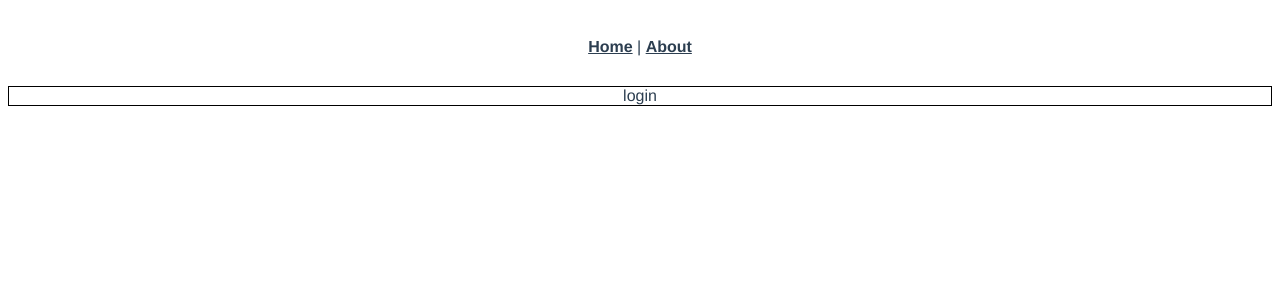
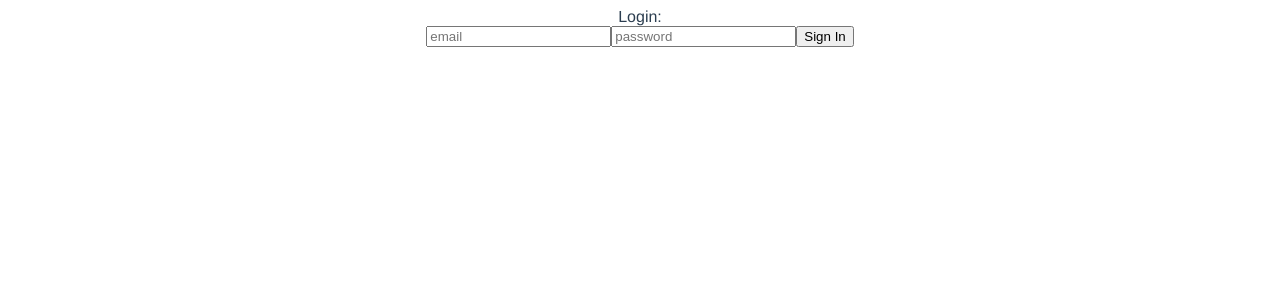
Before and after one commit to DimaBeley/apikoTest, a Vue app: page /login in a window 1280 px wide. Shown: the top 300 px of the page. Built offline with nearby package versions, Linux system fonts and the light colour scheme.

Commit message:
add scss, add login components

```diff
--- a/package.json
+++ b/package.json
@@ -23,7 +23,7 @@
     "eslint": "^6.7.2",
     "eslint-plugin-vue": "^6.2.2",
     "sass": "^1.32.6",
-    "sass-loader": "^11.0.1",
+    "sass-loader": "^10.1.1",
     "vue-template-compiler": "^2.6.11"
   },
   "eslintConfig": {
--- a/src/App.vue
+++ b/src/App.vue
@@ -1,13 +1,8 @@
 <template>
   <div id="app">
-    <div id="nav">
-      <router-link to="/">Home</router-link> |
-      <router-link to="/about">About</router-link>
-    </div>
-    <router-view/>
+    <router-view></router-view>
   </div>
 </template>
-
 <style>
 #app {
   font-family: Avenir, Helvetica, Arial, sans-serif;
@@ -16,17 +11,4 @@
   text-align: center;
   color: #2c3e50;
 }
-
-#nav {
-  padding: 30px;
-}
-
-#nav a {
-  font-weight: bold;
-  color: #2c3e50;
-}
-
-#nav a.router-link-exact-active {
-  color: #42b983;
-}
 </style>
--- a/src/components/HelloWorld.vue
+++ /dev/null
@@ -1,60 +0,0 @@
-<template>
-  <div class="hello">
-    <h1>{{ msg }}</h1>
-    <p>
-      For a guide and recipes on how to configure / customize this project,<br>
-      check out the
-      <a href="https://cli.vuejs.org" target="_blank" rel="noopener">vue-cli documentation</a>.
-    </p>
-    <h3>Installed CLI Plugins</h3>
-    <ul>
-      <li><a href="https://github.com/vuejs/vue-cli/tree/dev/packages/%40vue/cli-plugin-babel" target="_blank" rel="noopener">babel</a></li>
-      <li><a href="https://github.com/vuejs/vue-cli/tree/dev/packages/%40vue/cli-plugin-router" target="_blank" rel="noopener">router</a></li>
-      <li><a href="https://github.com/vuejs/vue-cli/tree/dev/packages/%40vue/cli-plugin-vuex" target="_blank" rel="noopener">vuex</a></li>
-      <li><a href="https://github.com/vuejs/vue-cli/tree/dev/packages/%40vue/cli-plugin-eslint" target="_blank" rel="noopener">eslint</a></li>
-    </ul>
-    <h3>Essential Links</h3>
-    <ul>
-      <li><a href="https://vuejs.org" target="_blank" rel="noopener">Core Docs</a></li>
-      <li><a href="https://forum.vuejs.org" target="_blank" rel="noopener">Forum</a></li>
-      <li><a href="https://chat.vuejs.org" target="_blank" rel="noopener">Community Chat</a></li>
-      <li><a href="https://twitter.com/vuejs" target="_blank" rel="noopener">Twitter</a></li>
-      <li><a href="https://news.vuejs.org" target="_blank" rel="noopener">News</a></li>
-    </ul>
-    <h3>Ecosystem</h3>
-    <ul>
-      <li><a href="https://router.vuejs.org" target="_blank" rel="noopener">vue-router</a></li>
-      <li><a href="https://vuex.vuejs.org" target="_blank" rel="noopener">vuex</a></li>
-      <li><a href="https://github.com/vuejs/vue-devtools#vue-devtools" target="_blank" rel="noopener">vue-devtools</a></li>
-      <li><a href="https://vue-loader.vuejs.org" target="_blank" rel="noopener">vue-loader</a></li>
-      <li><a href="https://github.com/vuejs/awesome-vue" target="_blank" rel="noopener">awesome-vue</a></li>
-    </ul>
-  </div>
-</template>
-
-<script>
-export default {
-  name: 'HelloWorld',
-  props: {
-    msg: String
-  }
-}
-</script>
-
-<!-- Add "scoped" attribute to limit CSS to this component only -->
-<style scoped>
-h3 {
-  margin: 40px 0 0;
-}
-ul {
-  list-style-type: none;
-  padding: 0;
-}
-li {
-  display: inline-block;
-  margin: 0 10px;
-}
-a {
-  color: #42b983;
-}
-</style>
--- /dev/null
+++ b/src/components/Login/RegistrationForm.vue
@@ -0,0 +1,36 @@
+<template>
+  <div>
+    Registration:
+    <input type="email" placeholder="email" v-model="email">
+    <input type="password" placeholder="password" v-model="password">
+    <button type="submit" @click.prevent="submit">register</button>
+    <router-link class="link" to="/"> Main </router-link>
+  </div>
+</template>
+
+<script>
+export default {
+  data: () => {
+    return {
+      email: '',
+      password: ''
+    }
+  },
+  name: "RegistrationForm",
+  methods: {
+    submit: function() {
+      console.log('data to registration:', `EMAIL - ${this.email} PASSWORD - ${this.password}`)
+    }
+  }
+}
+</script>
+
+<style lang="scss">
+.link {
+  text-decoration: none;
+  color: black;
+  &:hover {
+    text-decoration: underline;
+  }
+}
+</style>
--- /dev/null
+++ b/src/components/Login/SignInForm.vue
@@ -0,0 +1,28 @@
+<template>
+  <div>
+    <input type="email" placeholder="email" v-model="email">
+    <input type="password" placeholder="password" v-model="password">
+    <button type="submit" @click.prevent="submit">Sign In</button>
+  </div>
+</template>
+
+<script>
+export default {
+  name: "SignInForm",
+  data: function () {
+    return {
+      email: '',
+      password: ''
+    }
+  },
+  methods: {
+    submit: function() {
+      console.log('data to sign in:', `EMAIL - ${this.email} PASSWORD - ${this.password}`)
+    }
+  }
+}
+</script>
+
+<style>
+
+</style>
--- a/src/router/index.js
+++ b/src/router/index.js
@@ -1,22 +1,22 @@
 import Vue from 'vue'
 import VueRouter from 'vue-router'
-import Home from '../views/Home.vue'
+import Main from '../views/Main.vue'
 
 Vue.use(VueRouter)
 
 const routes = [
   {
     path: '/',
-    name: 'Home',
-    component: Home
+    name: 'Main',
+    component: Main
   },
   {
-    path: '/about',
-    name: 'About',
+    path: '/registration',
+    name: 'Registration',
     // route level code-splitting
     // this generates a separate chunk (about.[hash].js) for this route
     // which is lazy-loaded when the route is visited.
-    component: () => import(/* webpackChunkName: "about" */ '../views/About.vue')
+    component: () => import('../components/Login/RegistrationForm.vue')
   },
   {
     path: '/login',
--- a/src/views/Home.vue
+++ /dev/null
@@ -1,18 +0,0 @@
-<template>
-  <div class="home">
-    <img alt="Vue logo" src="../assets/logo.png">
-    <HelloWorld msg="Welcome to Your Vue.js App"/>
-  </div>
-</template>
-
-<script>
-// @ is an alias to /src
-import HelloWorld from '@/components/HelloWorld.vue'
-
-export default {
-  name: 'Home',
-  components: {
-    HelloWorld
-  }
-}
-</script>
--- a/src/views/Login.vue
+++ b/src/views/Login.vue
@@ -1,17 +1,18 @@
 <template>
-  <div class="main">
-    <div class="login">login</div>
+  <div class="login">
+    Login: <sign-in-form/>
   </div>
 </template>
 
 <script>
+  import SignInForm from "../components/Login/SignInForm";
+
   export default {
-    name: "Login"
+    name: "Login",
+    components: {SignInForm}
   }
 </script>
 
 <style>
-  .login {
-      border: 1px solid black;
-    }
+
 </style>
--- /dev/null
+++ b/src/views/Main.vue
@@ -0,0 +1,23 @@
+<template>
+  <div class="main">
+    <login/>
+    <router-link to="/registration">Registration</router-link>
+  </div>
+</template>
+
+<script>
+// @ is an alias to /src
+import Login from "./Login";
+export default {
+  name: 'Main',
+  components: {
+    Login
+  }
+}
+</script>
+
+<style>
+  .main {
+    display: inline-flex;
+  }
+</style>
```
Also changed, not shown: 1 other file (tests, documents, lock files or other folders).
